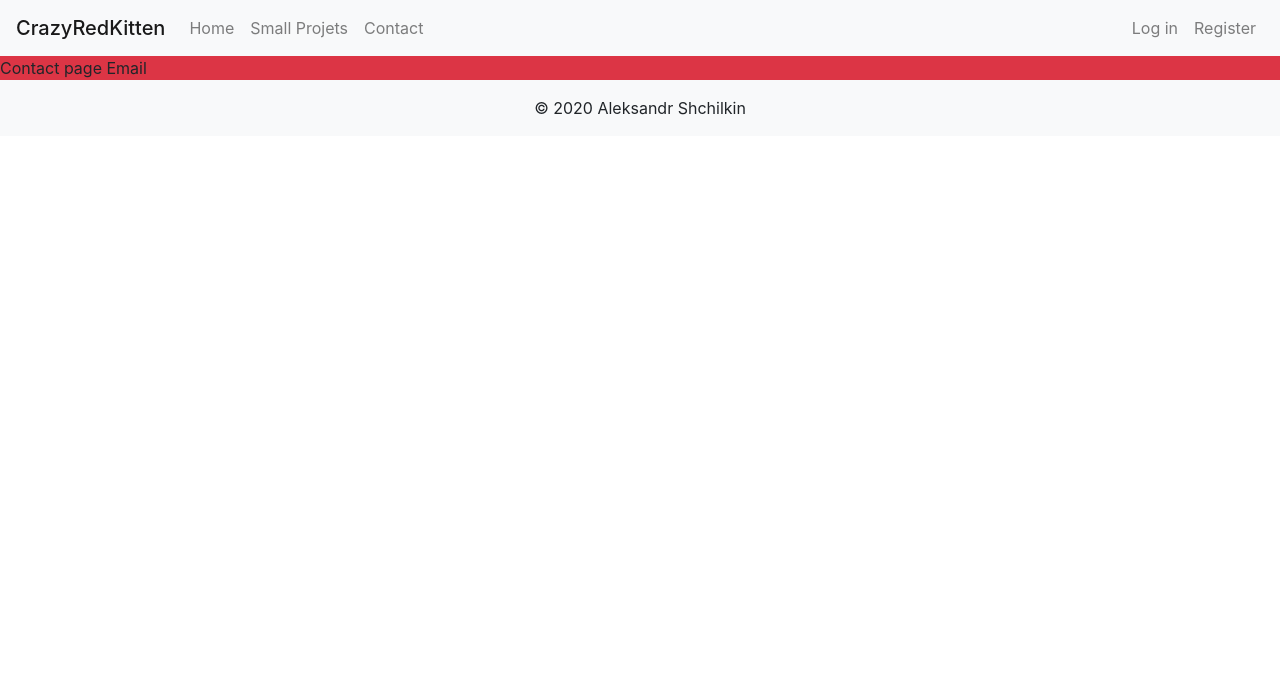
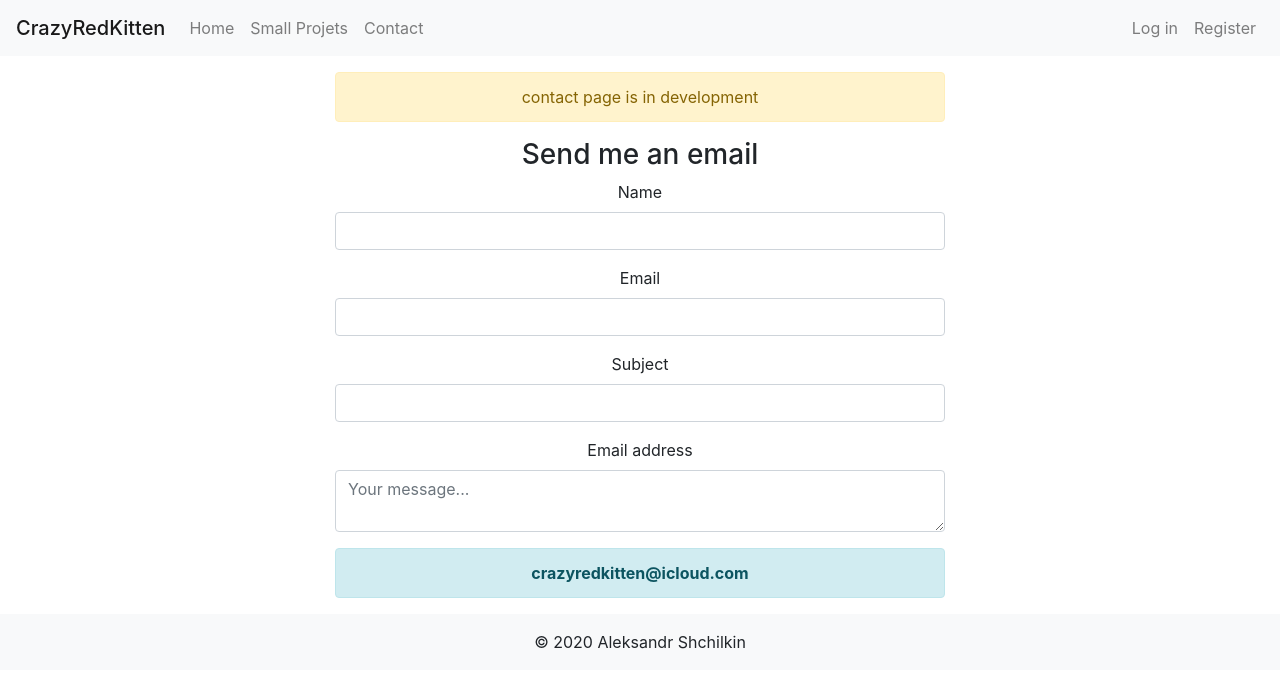
Before and after one commit to shchilkin/personal-website, a React (Create React App) app: page /Contact in a window 1280 px wide. Shown: the top 688 px of the page. Built offline with nearby package versions, Linux system fonts and the light colour scheme.

Commit message:
Added gradient on the main page

```diff
--- a/src/components/About.js
+++ b/src/components/About.js
@@ -1,13 +1,21 @@
-import React from "react";
+import React, { Fragment } from "react";
+import { Gradient } from "react-gradient";
 
 const About = () => {
+  const gradients = [
+    ["#59c2ff", "#1270e3"],
+    ["#8739e5", "#ff63de"]
+  ];
   return (
+    <Gradient
+      gradients={gradients}
+      property='background'
+      duration={8000}
+      angle='45deg'
+    >
+      <Fragment>
         <div className='pt-5 pb-5'>
-      <div className='container'>
-        <div className='alert alert-warning'>
-          This page is under development
-        </div>
-      </div>
+          <div className='container'></div>
           <div className='d-flex justify-content-center'>
             <h1 className='display-4 text-center'>Aleksandr Shchilkin</h1>
           </div>
@@ -15,6 +23,8 @@ const About = () => {
             <h1>IT Student</h1>
           </div>
         </div>
+      </Fragment>
+    </Gradient>
   );
 };
 
--- a/src/components/Footer.js
+++ b/src/components/Footer.js
@@ -3,7 +3,7 @@ import React from "react";
 const Footer = () => {
   const year = new Date();
   return (
-    <div className='d-flex justify-content-center bg-light pb-3 pt-3'>
+    <div className='d-flex justify-content-center bg-light pb-3 pt-3 bg-light'>
       &copy; {year.getFullYear()} Aleksandr Shchilkin
     </div>
   );
--- a/src/components/pages/contact/ContactPage.js
+++ b/src/components/pages/contact/ContactPage.js
@@ -1,7 +1,48 @@
 import React from "react";
 
 const ContactPage = () => {
-  return <div className='bg-danger'>Contact page Email</div>;
+  return (
+    <div className='container col-md-6 text-center mt-3 mb-3'>
+      <div className='alert alert-warning'>contact page is in development</div>
+      <h3>Send me an email</h3>
+      <form>
+        <div className='form-group'>
+          <label>Name</label>
+          <input type='text' className='form-control' />
+        </div>
+        <div className='form-group'>
+          <label>Email</label>
+          <input type='email' className='form-control' />
+        </div>
+        <div className='form-group'>
+          <label>Subject</label>
+          <input type='Text' className='form-control' />
+        </div>
+        <div className='form-group'>
+          <label htmlFor='InputEmail1'>Email address</label>
+          <textarea
+            type='text'
+            className='form-control'
+            placeholder='Your message...'
+          />
+        </div>
+      </form>
+      <div className='alert alert-info'>
+        <strong>crazyredkitten@icloud.com</strong>
+      </div>
+    </div>
+  );
 };
 
 export default ContactPage;
+
+// <div className='form-group'>
+//           <label>Subject</label>
+//           <input
+//             type='Text'
+//             className='form-control'
+//             id='exampleInputEmail1'
+//             aria-describedby='emailHelp'
+//             placeholder='Enter email'
+//           />
+//         </div>
--- a/src/components/pages/home/Work.js
+++ b/src/components/pages/home/Work.js
@@ -4,6 +4,11 @@ const Work = () => {
   return (
     <div className='container-fluid text-white pt-5 pb-5 bg-dark'>
       <div className='container'>
+        <div className='d-flex justify-content-center'>
+          <div className='alert alert-warning col-md-6'>
+            This page is under development
+          </div>
+        </div>
         <h1 className='display-5 pt-3 pb-3'>Work & Studies</h1>
       </div>
       <div className='container'>
@@ -27,7 +32,11 @@ const Work = () => {
             <h5>Software Development</h5>
             <ul>
               <li>
-                <span className='badge badge-danger'>TODO</span> <span className='badge badge-info'>Add explicit description</span> Python
+                <span className='badge badge-danger'>TODO</span>{" "}
+                <span className='badge badge-info'>
+                  Add explicit description
+                </span>{" "}
+                Python
               </li>
               <li>Android applications with Kotlin</li>
               <li>Full-stack Web applications with React and Node.js</li>
@@ -46,12 +55,18 @@ const Work = () => {
             <h5>Networking</h5>
             <ul>
               <li>
-                <span className='badge badge-danger'>TODO</span> <span className='badge badge-info'>Add explicit description</span> Cisco routers
-                and switches configuration
+                <span className='badge badge-danger'>TODO</span>{" "}
+                <span className='badge badge-info'>
+                  Add explicit description
+                </span>{" "}
+                Cisco routers and switches configuration
               </li>
               <li>
-                <span className='badge badge-danger'>TODO</span> <span className='badge badge-info'>Add explicit description</span> Network
-                configuration
+                <span className='badge badge-danger'>TODO</span>{" "}
+                <span className='badge badge-info'>
+                  Add explicit description
+                </span>{" "}
+                Network configuration
               </li>
             </ul>
           </div>
@@ -59,10 +74,18 @@ const Work = () => {
             <h5>Hardware</h5>
             <ul>
               <li>
-                <span className='badge badge-danger'>TODO</span> <span className='badge badge-info'>Add explicit description</span> PC building
+                <span className='badge badge-danger'>TODO</span>{" "}
+                <span className='badge badge-info'>
+                  Add explicit description
+                </span>{" "}
+                PC building
               </li>
               <li>
-                <span className='badge badge-danger'>TODO</span> <span className='badge badge-info'>Add explicit description</span>  Overclocking
+                <span className='badge badge-danger'>TODO</span>{" "}
+                <span className='badge badge-info'>
+                  Add explicit description
+                </span>{" "}
+                Overclocking
               </li>
             </ul>
           </div>
```
Lines whose indentation alone changed are shown as unchanged.
